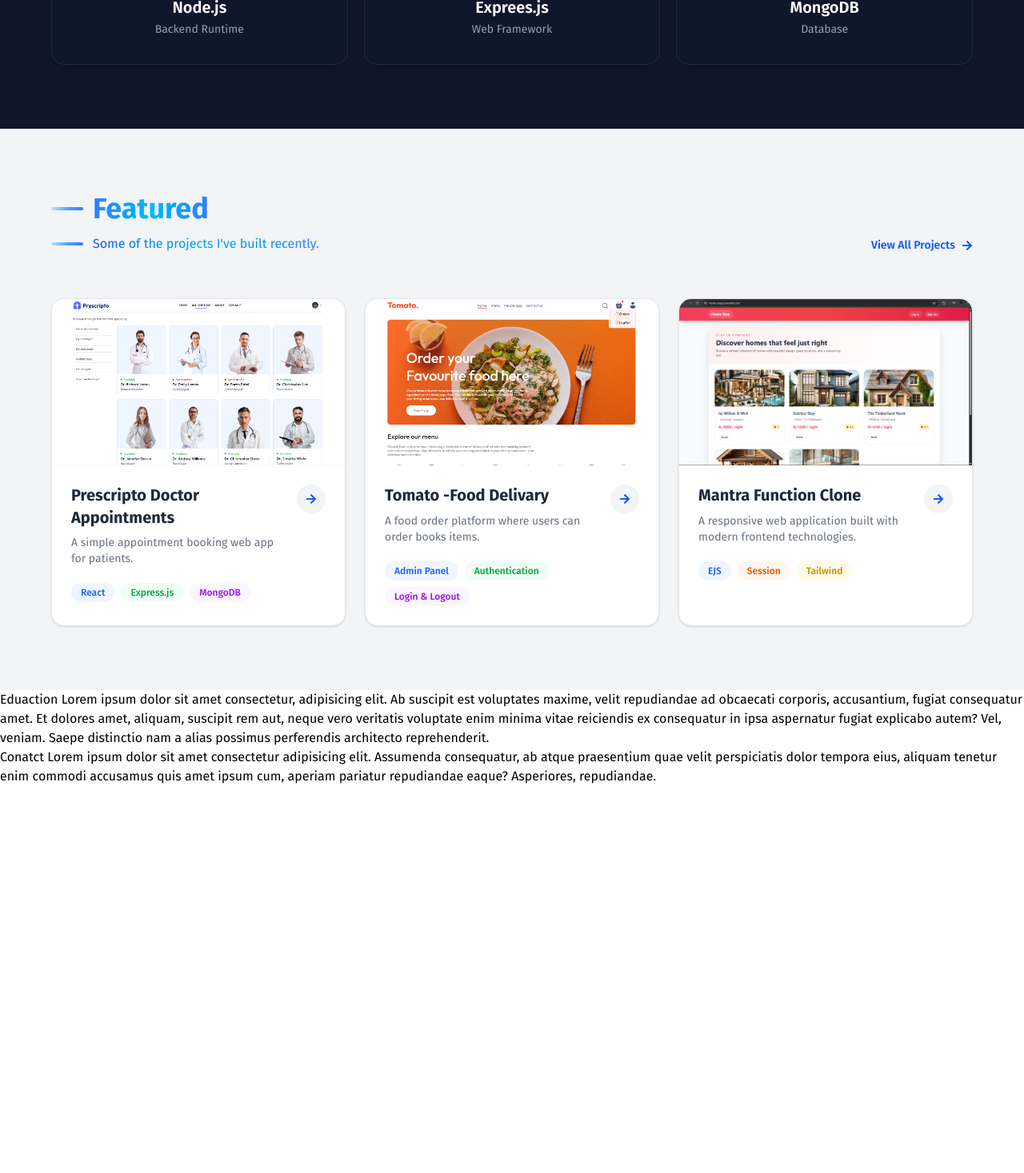
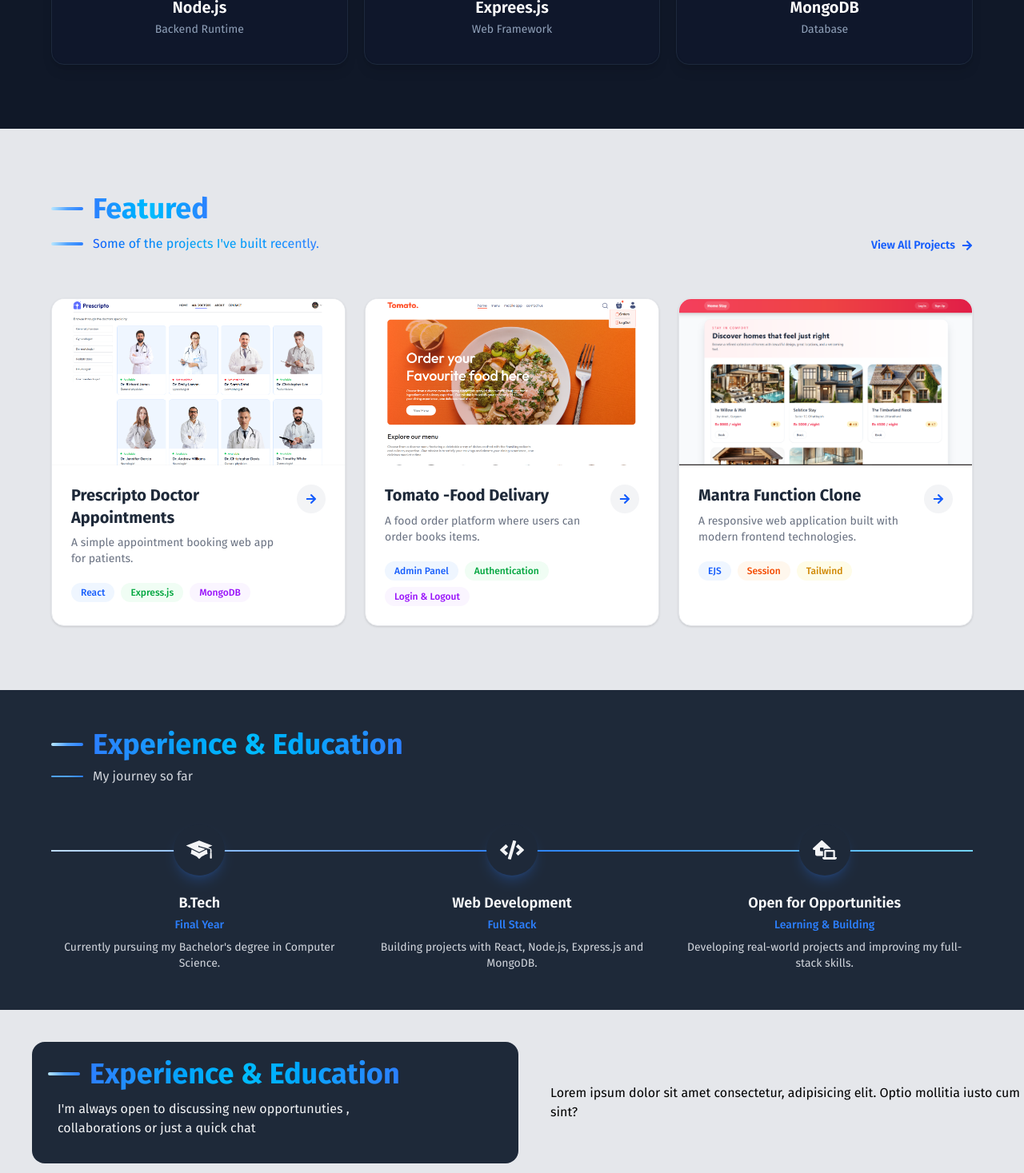
Before and after one commit to bhatinishant38/Portfolio, a React (Vite) app: page / in a window 1280 px wide. Shown: the part 2054-3521 px from the top of the page at 80% size. Before the commit the page ends 3037 px from the top, so only its background shows below. Built offline with nearby package versions, Linux system fonts and the light colour scheme.

Commit message:
Enhance About, Contact, Education, Navabr, Projects, and Skills components with improved layout, styling, and content

```diff
--- a/src/Components/About.jsx
+++ b/src/Components/About.jsx
@@ -67,7 +67,7 @@ const About = () => {
           <div className="w-6 sm:w-10">
             <hr className="h-1 border-0 my-4 sm:my-8 bg-linear-to-r from-sky-100 via-blue-400 to-blue-500 rounded-full" />
           </div>
-          <div className="text-lg sm:text-xl font-bold bg-linear-to-r from-sky-100 via-blue-400 to-blue-500 bg-clip-text text-transparent">My Skills</div>
+          <div className="text-lg sm:text-xl font-bold bg-linear-to-r from-sky-100 via-blue-400 to-blue-500 bg-clip-text text-transparent">Quick Facts</div>
         </div>
 
 
--- a/src/Components/Contact.jsx
+++ b/src/Components/Contact.jsx
@@ -2,11 +2,33 @@ import React from "react";
 
 const Contact = () => {
   return (
-    <div id="Contact">
-      Conatct Lorem ipsum dolor sit amet consectetur adipisicing elit. Assumenda
-      consequatur, ab atque praesentium quae velit perspiciatis dolor tempora
-      eius, aliquam tenetur enim commodi accusamus quis amet ipsum cum, aperiam
-      pariatur repudiandae eaque? Asperiores, repudiandae.
+    <div id="Contact" className="w-full pb-100 bg-gray-200">
+      <div className="flex items-center">
+
+        <div className="m-10 p-5 w-1/2  bg-gray-800 rounded-2xl">
+          <div className="flex items-center gap-3">
+            <div className="w-8 sm:w-10">
+              <hr className="h-1 rounded-full border-0 bg-linear-to-r from-sky-200 via-blue-400 to-blue-500" />
+            </div>
+
+            <h2 className="text-2xl font-bold bg-linear-to-r from-blue-500 via-sky-400 to-blue-500 bg-clip-text text-transparent sm:text-3xl lg:text-4xl">
+              Experience & Education
+            </h2>
+          </div>
+
+          <p className="text-small p-3 text-gray-100">
+            I'm always open to discussing new opportunuties , <br />{" "}
+            collaborations or just a quick chat
+          </p>
+        </div>
+
+        <div>
+          <p>
+            Lorem ipsum dolor sit amet consectetur, adipisicing elit. Optio
+            mollitia iusto cum sint?
+          </p>
+        </div>
+      </div>
     </div>
   );
 };
--- a/src/Components/Education.jsx
+++ b/src/Components/Education.jsx
@@ -1,15 +1,125 @@
 import React from "react";
+import { GiGraduateCap } from "react-icons/gi";
+import { FaCode } from "react-icons/fa";
+import { FaHouseLaptop } from "react-icons/fa6";
 
 const Eduaction = () => {
   return (
-    <div id="Education">
-      Eduaction Lorem ipsum dolor sit amet consectetur, adipisicing elit. Ab
-      suscipit est voluptates maxime, velit repudiandae ad obcaecati corporis,
-      accusantium, fugiat consequatur amet. Et dolores amet, aliquam, suscipit
-      rem aut, neque vero veritatis voluptate enim minima vitae reiciendis ex
-      consequatur in ipsa aspernatur fugiat explicabo autem? Vel, veniam. Saepe
-      distinctio nam a alias possimus perferendis architecto reprehenderit.
+
+<div id="Education" className="px-5 py-12 sm:px-8 lg:px-16  bg-gray-800">
+
+  {/* Section Heading */}
+  <div className="mb-12">
+    <div className="flex items-center gap-3">
+      <div className="w-8 sm:w-10">
+        <hr className="h-1 rounded-full border-0 bg-linear-to-r from-sky-200 via-blue-400 to-blue-500" />
+      </div>
+
+      <h2 className="text-2xl font-bold bg-linear-to-r from-blue-500 via-sky-400 to-blue-500 bg-clip-text text-transparent sm:text-3xl lg:text-4xl">
+        Experience & Education
+      </h2>
     </div>
+
+    <div className="mt-2 flex items-center gap-3">
+      <div className="w-8 sm:w-10">
+        <hr className="h-0.5 rounded-full border-0 bg-linear-to-r from-blue-400 via-blue-400 to-blue-500" />
+      </div>
+
+      <p className="text-xs text-gray-300 sm:text-sm lg:text-base">
+        My journey so far
+      </p>
+    </div>
+  </div>
+
+
+  {/* Timeline */}
+  <div className="relative">
+
+    {/* Desktop connecting line */}
+    <div className="absolute left-0 right-0 top-8 hidden h-0.5 bg-linear-to-r from-blue-200 via-blue-500 to-sky-300 md:block" />
+
+    <div className="grid grid-cols-1 gap-10 md:grid-cols-3 md:gap-5">
+
+      {/* Education */}
+      <div className="relative flex flex-col items-center text-center">
+
+        {/* Icon */}
+        <div className="relative z-10 flex h-16 w-16 items-center justify-center rounded-full bg-gray-800 shadow-lg shadow-blue-500/20 transition duration-300 hover:scale-110">
+          <GiGraduateCap className="text-3xl text-gray-100 sm:text-4xl" />
+        </div>
+
+        {/* Content */}
+        <div className="mt-5">
+          <p className="text-lg font-semibold text-gray-50">
+            B.Tech
+          </p>
+
+          <p className="mt-1 text-sm font-medium text-blue-500">
+            Final Year
+          </p>
+
+          <p className="mt-2 text-xs text-gray-300 sm:text-sm">
+            Currently pursuing my Bachelor's degree in Computer Science.
+          </p>
+        </div>
+      </div>
+
+
+      {/* Development */}
+      <div className="relative flex flex-col items-center text-center">
+
+        {/* Icon */}
+        <div className="relative z-10 flex h-16 w-16 items-center justify-center rounded-full bg-gray-800 shadow-lg shadow-blue-500/20 transition duration-300 hover:scale-110">
+          <FaCode className="text-2xl text-gray-100 sm:text-3xl" />
+        </div>
+
+        {/* Content */}
+        <div className="mt-5">
+          <p className="text-lg font-semibold text-gray-50">
+            Web Development
+          </p>
+
+          <p className="mt-1 text-sm font-medium text-blue-500">
+            Full Stack
+          </p>
+
+          <p className="mt-2 text-xs text-gray-300 sm:text-sm">
+            Building projects with React, Node.js, Express.js and MongoDB.
+          </p>
+        </div>
+      </div>
+
+
+      {/* Experience */}
+      <div className="relative flex flex-col items-center text-center">
+
+        {/* Icon */}
+        <div className="relative z-10 flex h-16 w-16 items-center justify-center rounded-full bg-gray-800 shadow-lg shadow-blue-500/20 transition duration-300 hover:scale-110">
+          <FaHouseLaptop className="text-2xl text-gray-100 sm:text-3xl" />
+        </div>
+
+        {/* Content */}
+        <div className="mt-5">
+          <p className="text-lg font-semibold text-gray-50">
+            Open for Opportunities
+          </p>
+
+          <p className="mt-1 text-sm font-medium text-blue-500">
+            Learning & Building
+          </p>
+
+          <p className="mt-2 text-xs text-gray-300 sm:text-sm">
+            Developing real-world projects and improving my full-stack skills.
+          </p>
+        </div>
+      </div>
+
+    </div>
+  </div>
+
+</div>
+
+
   );
 };
 
--- a/src/Components/Projects.jsx
+++ b/src/Components/Projects.jsx
@@ -5,7 +5,7 @@ const Projects = () => {
   return (
     <div
       id="Projects"
-      className="w-full bg-gray-100 px-5 py-16 sm:px-8 sm:py-20 lg:px-16"
+      className="w-full bg-gray-200 px-5 py-16 sm:px-8 sm:py-20 lg:px-16"
     >
       {/* Section Header */}
       <div className="mx-auto mb-10 flex max-w-6xl items-end justify-between gap-6 sm:mb-14">
@@ -33,7 +33,9 @@ const Projects = () => {
 
         {/* View All */}
         <a
-          href="#"
+          href="https://github.com/bhatinishant38?tab=repositories&q=&type=&language=&sort=stargazers"
+          target="_blank"
+          rel="noopener noreferrer"
           className="group hidden shrink-0 items-center gap-2 text-sm font-semibold text-blue-600 transition-colors hover:text-blue-800 sm:flex"
         >
           View All Projects
```
Also changed, not shown: src/Components/Navabr.jsx (+26 -38 lines), src/Components/Skills.jsx (+5 -5 lines), public/homestay.png.
